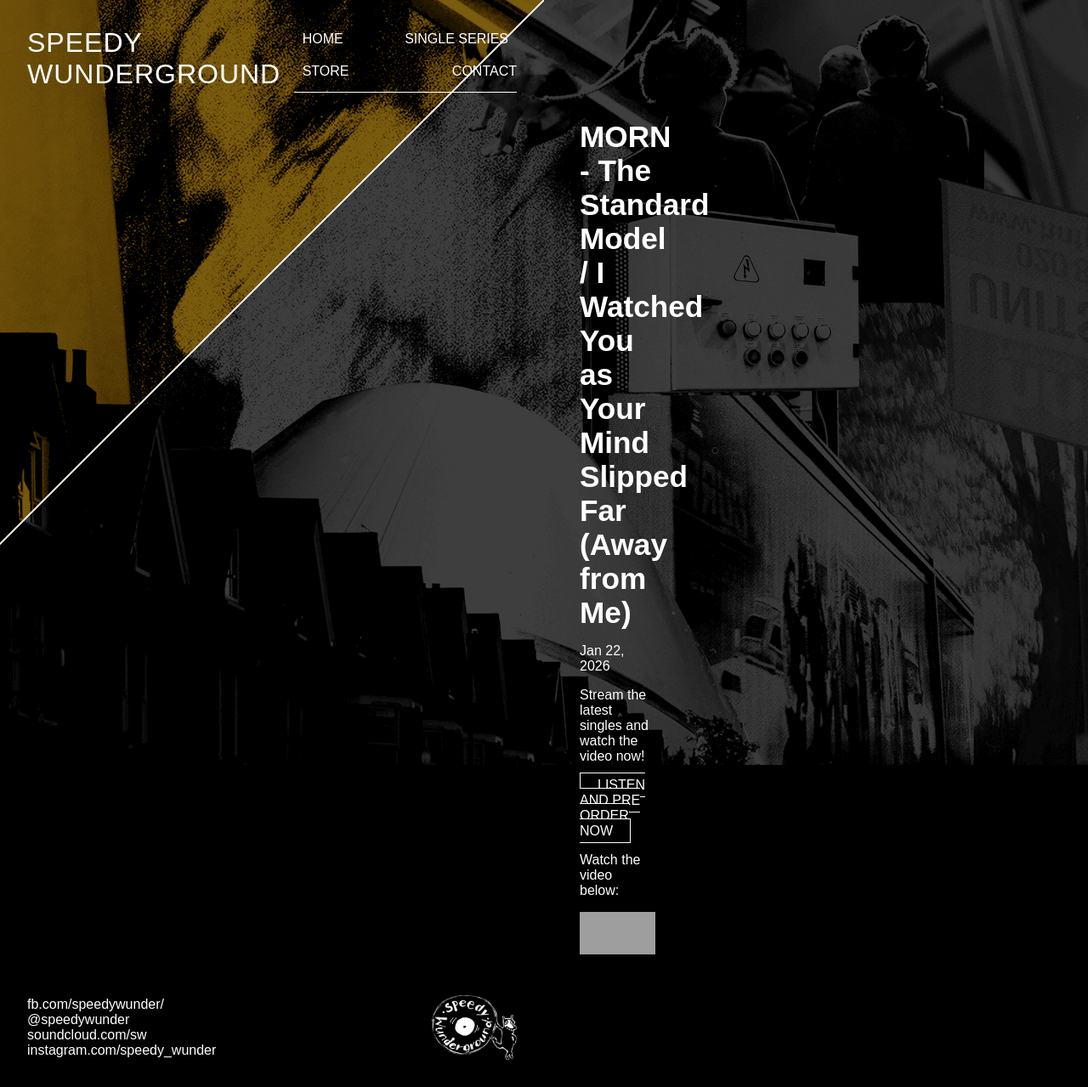
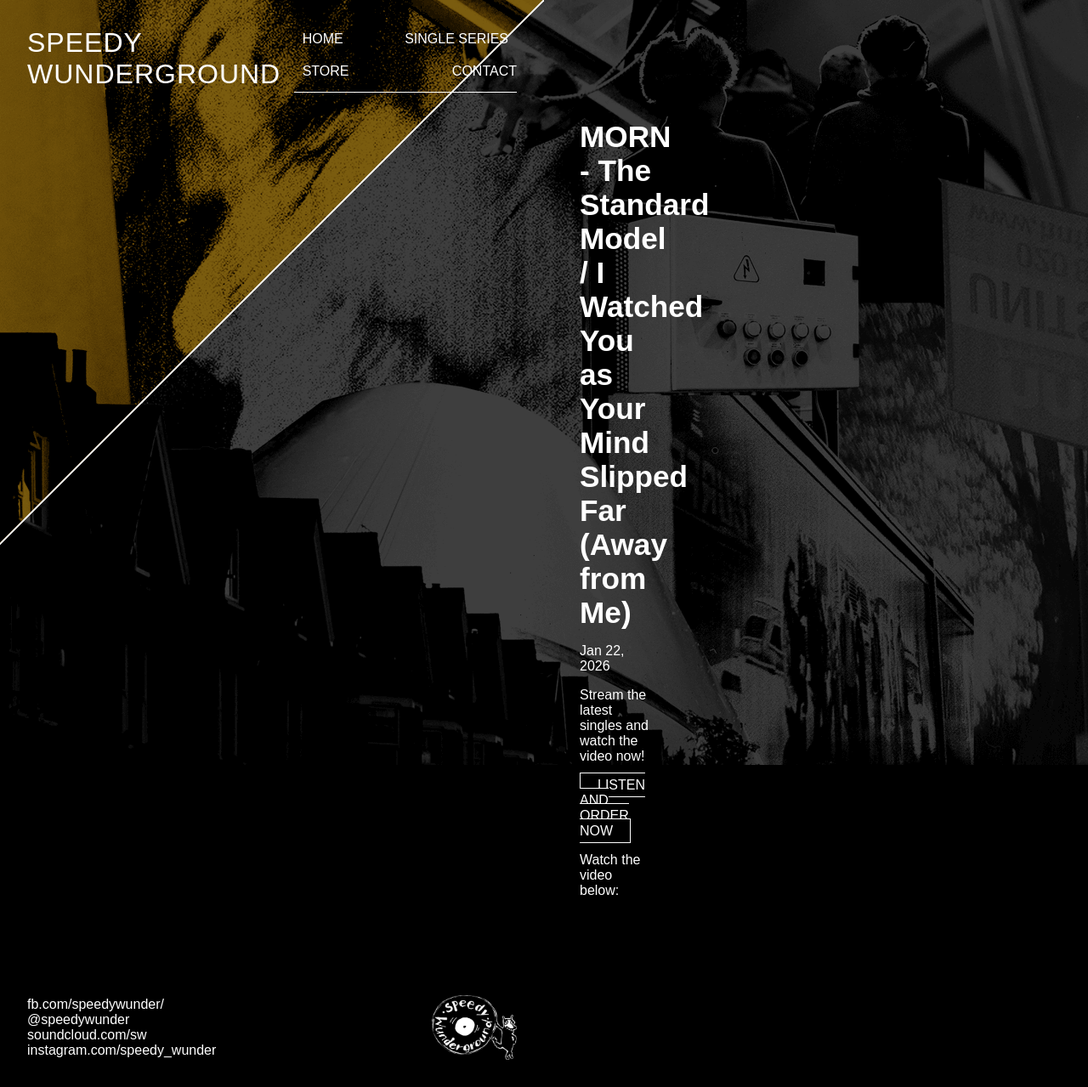
Before and after one commit to maxray/speedywunderground, a Jekyll site: the page built from _posts/2026-01-22-morn-model.markdown, in a window 1280 px wide. Shown: the whole page at 85% size. Built offline with Jekyll 4.4.1, drawn with Linux system fonts in a browser that asks for light colours; nearby versions of some CDN libraries; some web fonts are replaced; grey boxes are pictures that could not be loaded.

Commit message:
UPDATE: button change

```diff
--- a/_posts/2026-01-22-morn-model.markdown
+++ b/_posts/2026-01-22-morn-model.markdown
@@ -10,7 +10,7 @@
 
 Stream the latest singles and watch the video now!
 
-<a href="https://speedywunderground.ffm.to/morn-tsm-msf" class="add-cart">Listen and Pre Order Now </a>
+<a href="https://speedywunderground.ffm.to/morn-tsm-msf" class="add-cart">Listen and Order Now </a>
 
 Watch the video below:
 
```
